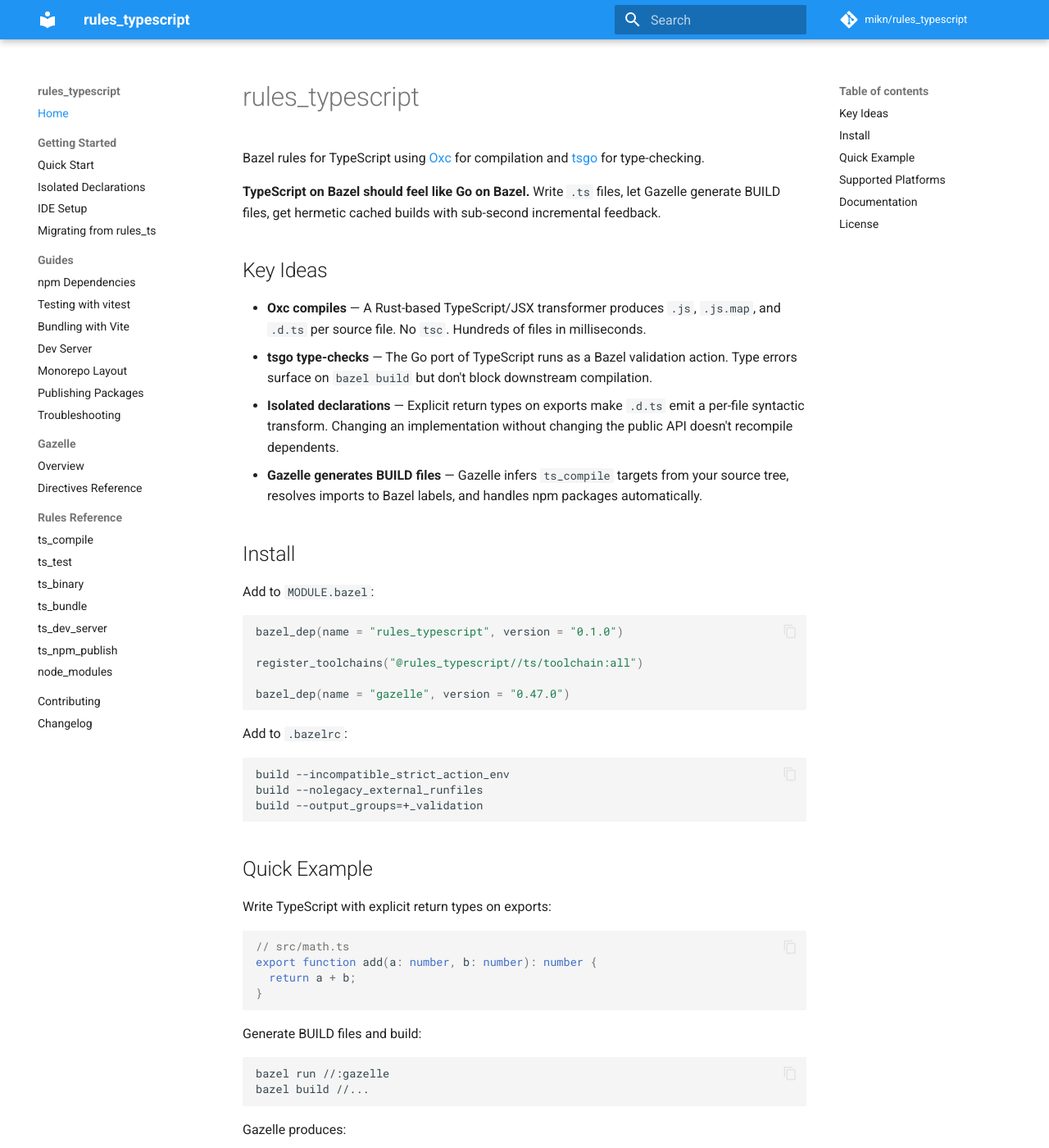
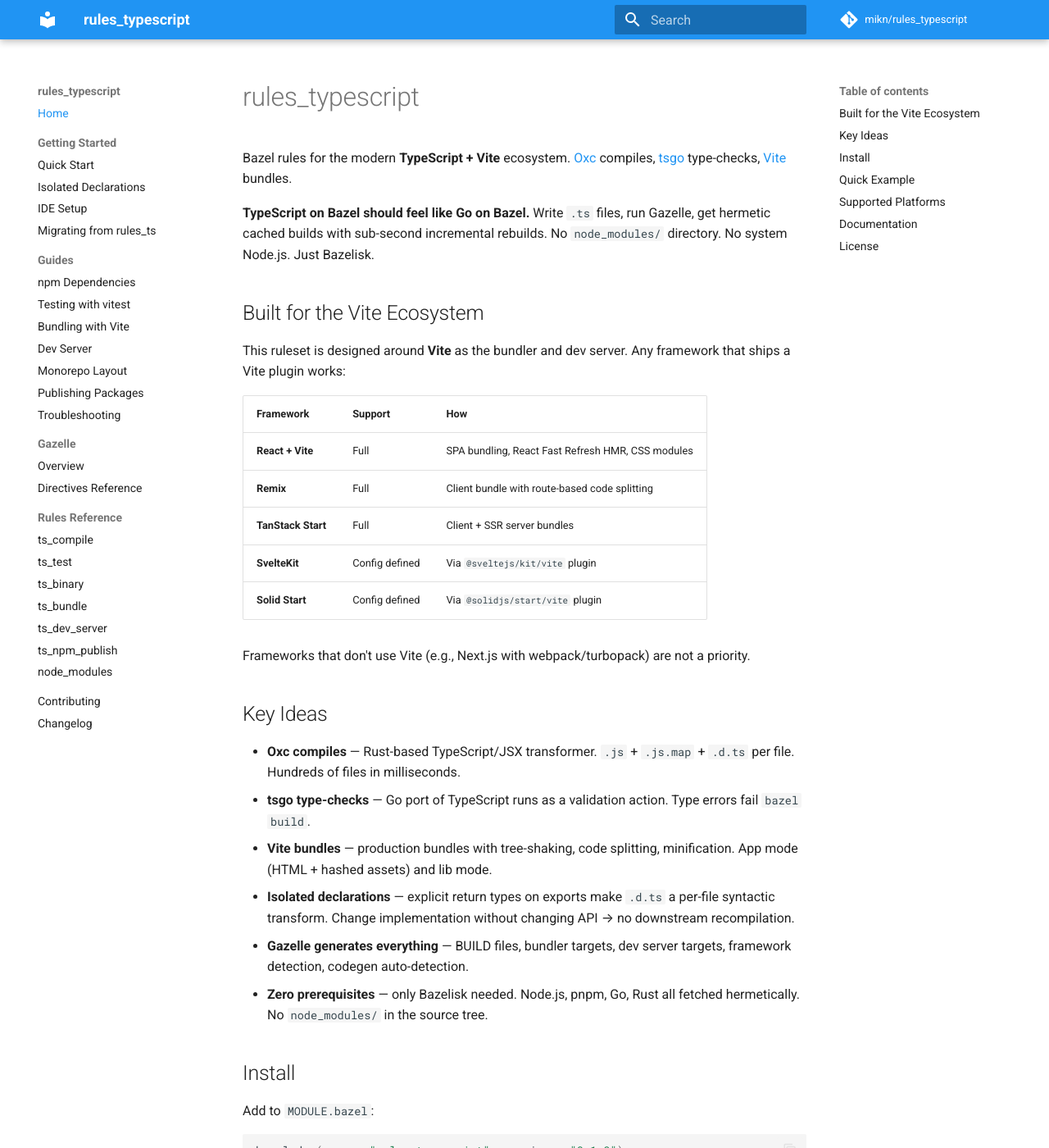
Before and after one commit to mikn/rules_typescript, an MkDocs documentation site: the page built from docs/index.md, in a window 1280 px wide and 1400 px high. Shown: the whole window at 82% size. Built offline with MkDocs 1.6.1 and Material for MkDocs 9.7.7, drawn with Linux system fonts in a browser that asks for light colours; comment, search, counter and statistics services are not loaded.

Commit message:
docs: clarify Vite ecosystem focus
README and docs landing page now lead with "Built for the Vite Ecosystem"
— making it clear this ruleset prioritizes Vite-based frameworks (Remix,
TanStack Start, SvelteKit, Solid Start) and that non-Vite frameworks
(Next.js with webpack/turbopack) are not a priority.

Co-Authored-By: Claude Opus 4.6 (1M context) <noreply@anthropic.com>

```diff
--- a/docs/index.md
+++ b/docs/index.md
@@ -1,15 +1,31 @@
 # rules_typescript
 
-Bazel rules for TypeScript using [Oxc](https://oxc.rs/) for compilation and [tsgo](https://github.com/mikn/TypeScript-7) for type-checking.
+Bazel rules for the modern **TypeScript + Vite** ecosystem. [Oxc](https://oxc.rs/) compiles, [tsgo](https://github.com/nicholasgasior/TypeScript-7) type-checks, [Vite](https://vite.dev/) bundles.
 
-**TypeScript on Bazel should feel like Go on Bazel.** Write `.ts` files, let Gazelle generate BUILD files, get hermetic cached builds with sub-second incremental feedback.
+**TypeScript on Bazel should feel like Go on Bazel.** Write `.ts` files, run Gazelle, get hermetic cached builds with sub-second incremental rebuilds. No `node_modules/` directory. No system Node.js. Just Bazelisk.
+
+## Built for the Vite Ecosystem
+
+This ruleset is designed around **Vite** as the bundler and dev server. Any framework that ships a Vite plugin works:
+
+| Framework | Support | How |
+|---|---|---|
+| **React + Vite** | Full | SPA bundling, React Fast Refresh HMR, CSS modules |
+| **Remix** | Full | Client bundle with route-based code splitting |
+| **TanStack Start** | Full | Client + SSR server bundles |
+| **SvelteKit** | Config defined | Via `@sveltejs/kit/vite` plugin |
+| **Solid Start** | Config defined | Via `@solidjs/start/vite` plugin |
+
+Frameworks that don't use Vite (e.g., Next.js with webpack/turbopack) are not a priority.
 
 ## Key Ideas
 
-- **Oxc compiles** — A Rust-based TypeScript/JSX transformer produces `.js`, `.js.map`, and `.d.ts` per source file. No `tsc`. Hundreds of files in milliseconds.
-- **tsgo type-checks** — The Go port of TypeScript runs as a Bazel validation action. Type errors surface on `bazel build` but don't block downstream compilation.
-- **Isolated declarations** — Explicit return types on exports make `.d.ts` emit a per-file syntactic transform. Changing an implementation without changing the public API doesn't recompile dependents.
-- **Gazelle generates BUILD files** — Gazelle infers `ts_compile` targets from your source tree, resolves imports to Bazel labels, and handles npm packages automatically.
+- **Oxc compiles** — Rust-based TypeScript/JSX transformer. `.js` + `.js.map` + `.d.ts` per file. Hundreds of files in milliseconds.
+- **tsgo type-checks** — Go port of TypeScript runs as a validation action. Type errors fail `bazel build`.
+- **Vite bundles** — production bundles with tree-shaking, code splitting, minification. App mode (HTML + hashed assets) and lib mode.
+- **Isolated declarations** — explicit return types on exports make `.d.ts` a per-file syntactic transform. Change implementation without changing API → no downstream recompilation.
+- **Gazelle generates everything** — BUILD files, bundler targets, dev server targets, framework detection, codegen auto-detection.
+- **Zero prerequisites** — only Bazelisk needed. Node.js, pnpm, Go, Rust all fetched hermetically. No `node_modules/` in the source tree.
 
 ## Install
 
```
Also changed, not shown: README.md (+19 -6 lines).
